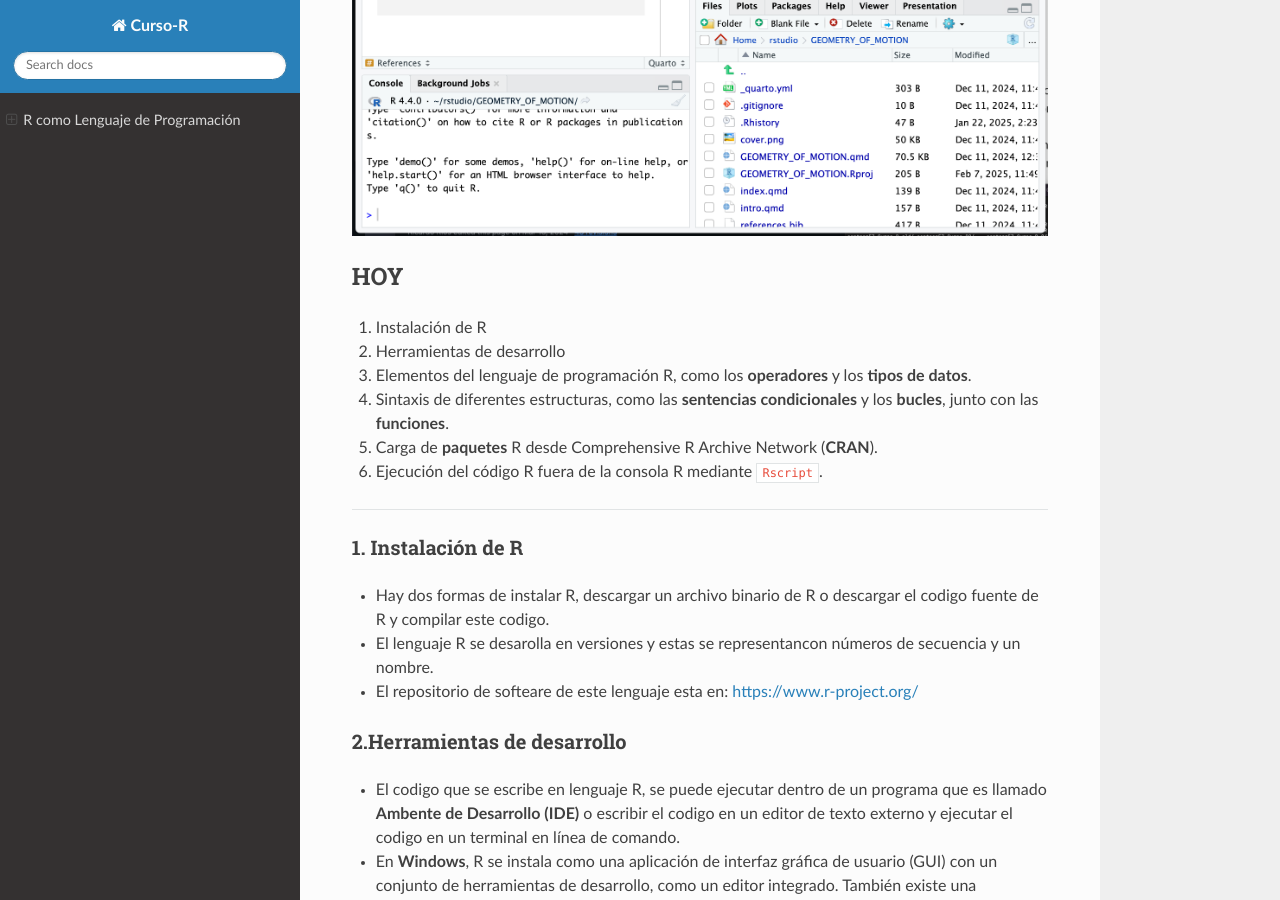
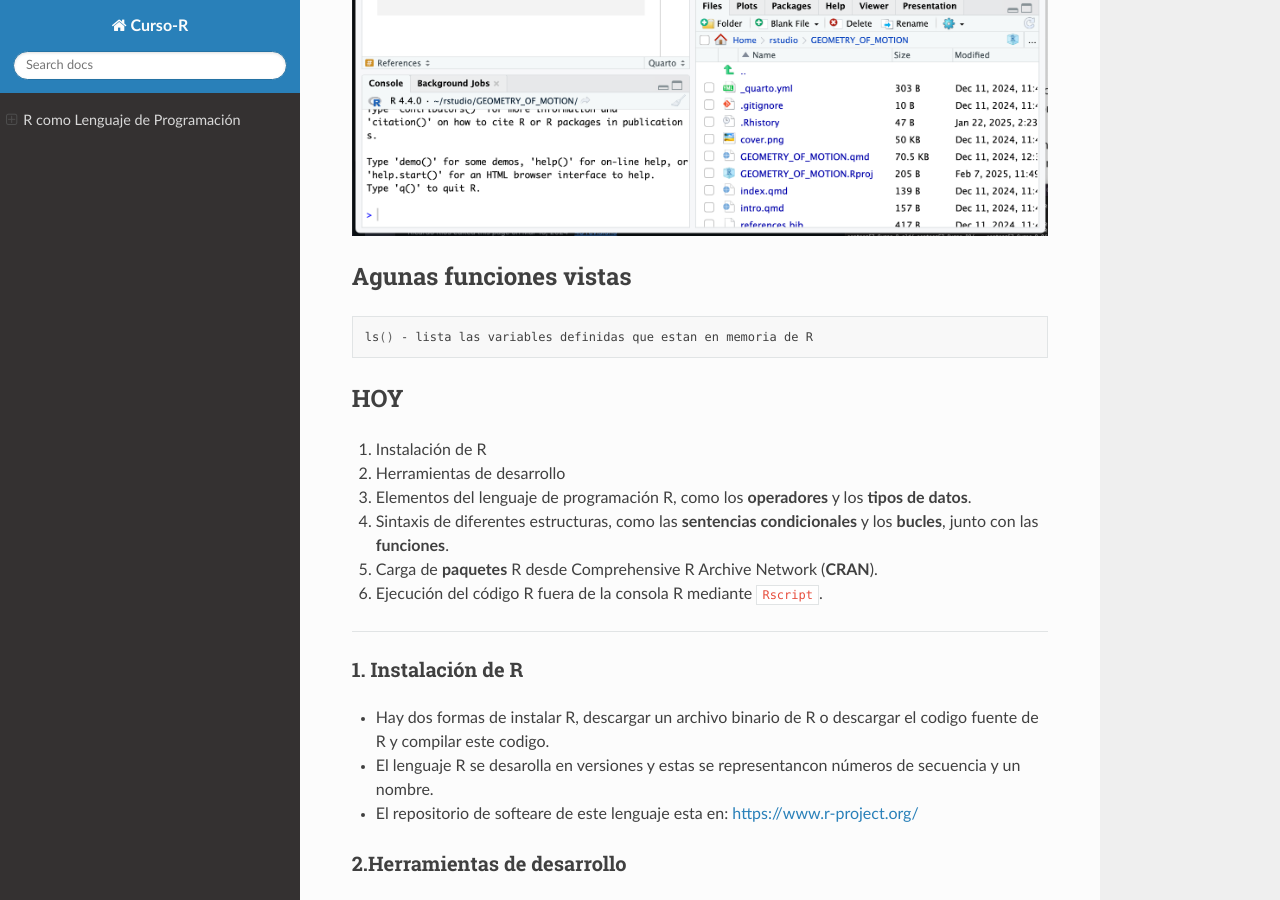
Before and after one commit to matecom57/santosg57-curso-r, a Sphinx documentation site: the page built from docs/source/Clase-03/clase-03.rst, in a window 1280 px wide and 900 px high, scrolled down 1388 px. Built offline with Sphinx 7.4.7 and the Read the Docs theme 3.1.0, drawn with Linux system fonts in a browser that asks for light colours.

Commit message:
Test comité

```diff
--- a/docs/source/Clase-03/clase-03.rst
+++ b/docs/source/Clase-03/clase-03.rst
@@ -25,6 +25,13 @@ en forma de un paquete de R.
 .. image:: rr.png
 
 .. image:: rstudio.png
+
+Agunas funciones vistas
+-----------------------
+
+.. code:: Bash
+
+   ls() - lista las variables definidas que estan en memoria de R
 
 
 HOY
```
